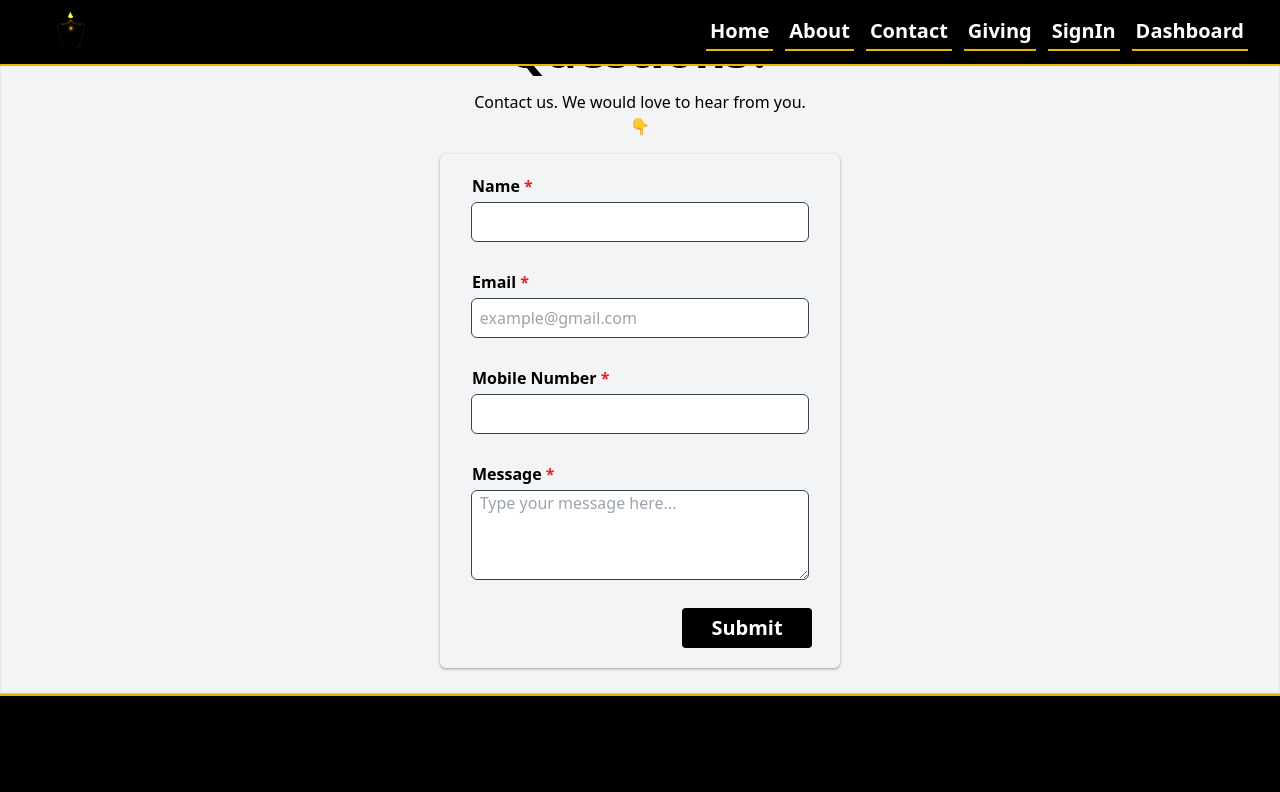
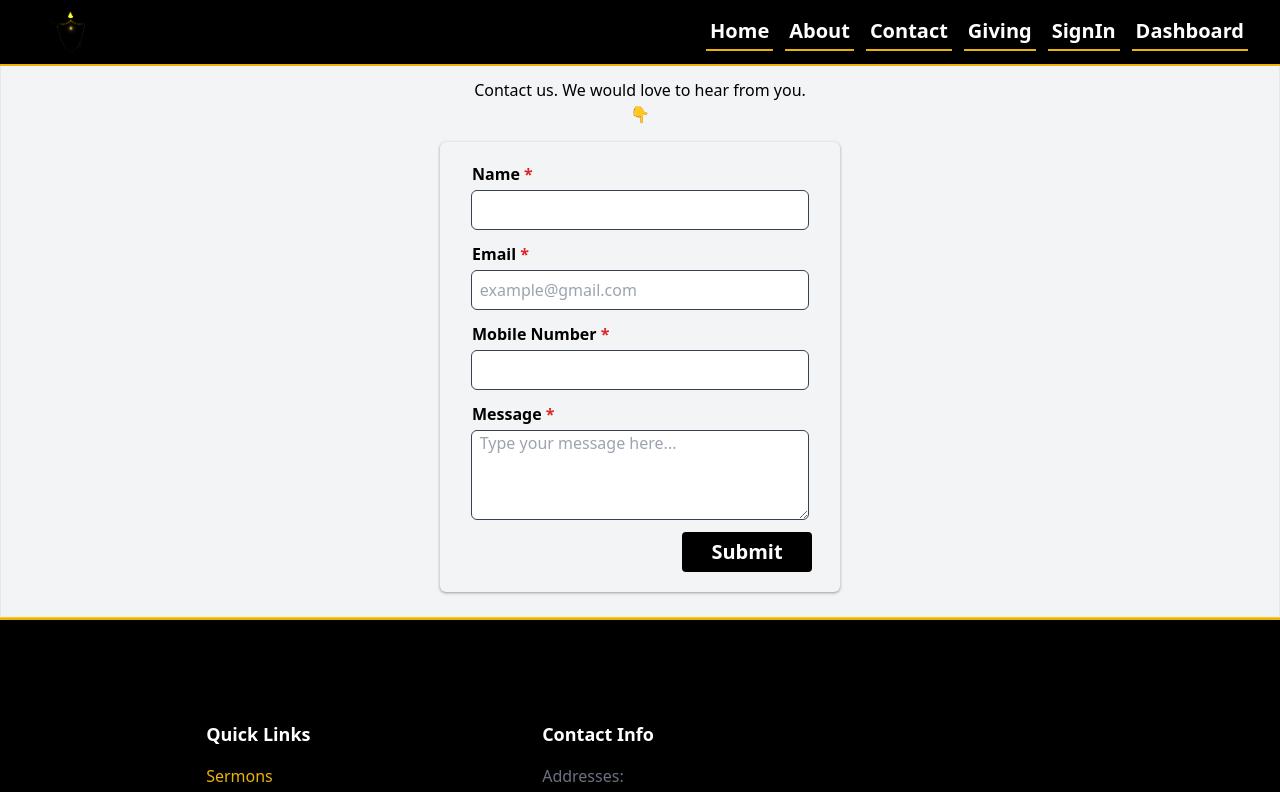
Before and after one commit to Shekinah007/ffcm-front, a React (Vite) app in the folder frontend/: page /contact in a window 1280 px wide. Shown: the top 792 px of the page. Built offline with nearby package versions, Linux system fonts and the light colour scheme.

Commit message:
Contact form styling... - Add some validation to contact form

```diff
--- a/frontend/src/App.css
+++ b/frontend/src/App.css
@@ -2,6 +2,7 @@
     /* box-sizing: border-box; */
     /* overflow-x: hidden; */
     scroll-behavior: smooth;
+    transition: 2s;
 }
 
 .custom-rotate {
--- a/frontend/src/index.css
+++ b/frontend/src/index.css
@@ -28,6 +28,7 @@ body {
   place-items: center;
   min-width: 320px;
   min-height: 100vh; */
+  transition: 0.5s;
 }
 
 /* h1 {
--- a/frontend/src/pages/Contact.tsx
+++ b/frontend/src/pages/Contact.tsx
@@ -11,6 +11,32 @@ const Contact = () => {
 
     const handleContactForm = (e: any) => {
         e.preventDefault()
+        const emailReg = /^\w+([\.-]?\w+)*@\w+([\.-]?\w+)*(\.\w{2,3})+$/
+        // setVisibility(true)
+
+
+
+
+        if (!name || !email || !phone || !message) {
+            toast("Please fill in all the available fields.")
+            return;
+        }
+
+        if (email.match(emailReg) == null) {
+            toast("Your email address in not valid. E.g 'justice@gmail.com'");
+            return
+        }
+
+
+
+        if (phone.length < 10) {
+            toast("Please enter a valid phone number")
+            return;
+        }
+
+        if (isNaN(+phone)) {
+            toast("Please enter a valid phone number")
+        }
 
         const contactData = {
             name: name,
@@ -46,15 +72,15 @@ const Contact = () => {
 
     return (
         <div className={`
-        contact-page py-[25px] min-h-[500px] flex flex-col gap-4 justify-center
+        contact-page py-[25px] flex flex-col gap-4 justify-center
         items-center border border-y-yellow-400 w-full bg-gray-100 duration-500 transition-all
-        ${visibility && "overflow-hidden h-[0px] min-h-[0px] py-[0px]"}
-        `}>
-            <h2 className="text-5xl font-bold">Questions?</h2>
+        ${visibility && "overflow-hidden py-[0px] h-0 scale-y-0"}
+                `}>
+            <h2 className="text-3xl font-bold">Questions?</h2>
             <p className="text-center">Contact us. We would love to hear from you. <br />👇</p>
             <form
                 onSubmit={handleContactForm}
-                className="bg-gray-100 min-h-[200px] w flex flex-col gap-7 justify-center p-3 rounded-md w-[90%] md:w-[400px] py-5 card">
+                className="bg-gray-100 min-h-[200px] w flex flex-col gap-3 justify-center p-3 rounded-md w-[90%] md:w-[400px] py-5 card">
 
                 <div className="flex flex-col gap-1">
                     <label htmlFor="name" className="pl-5 font-semibold text-md">Name <span className="text-red-600 font-bold">*</span></label>
```
